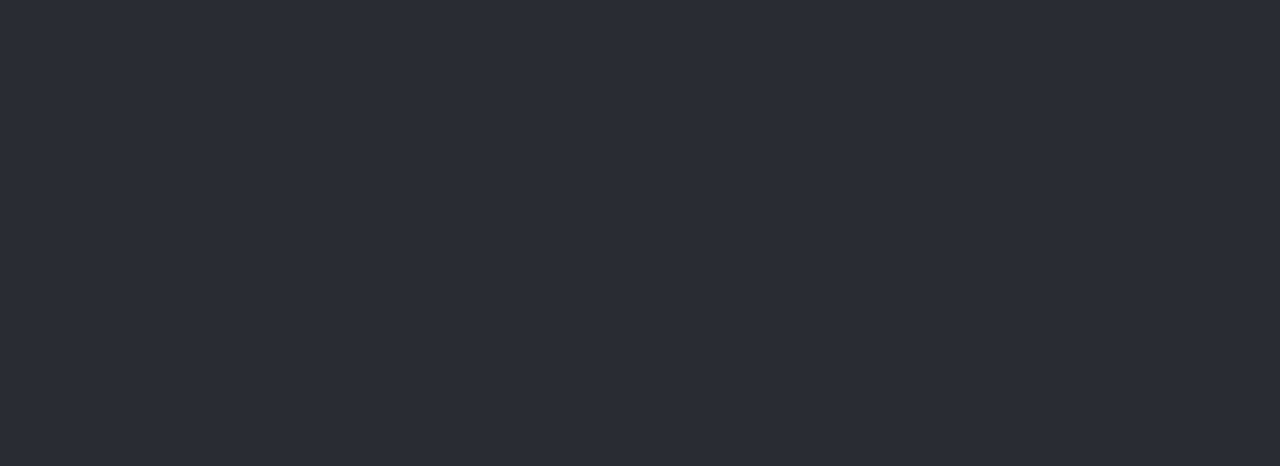
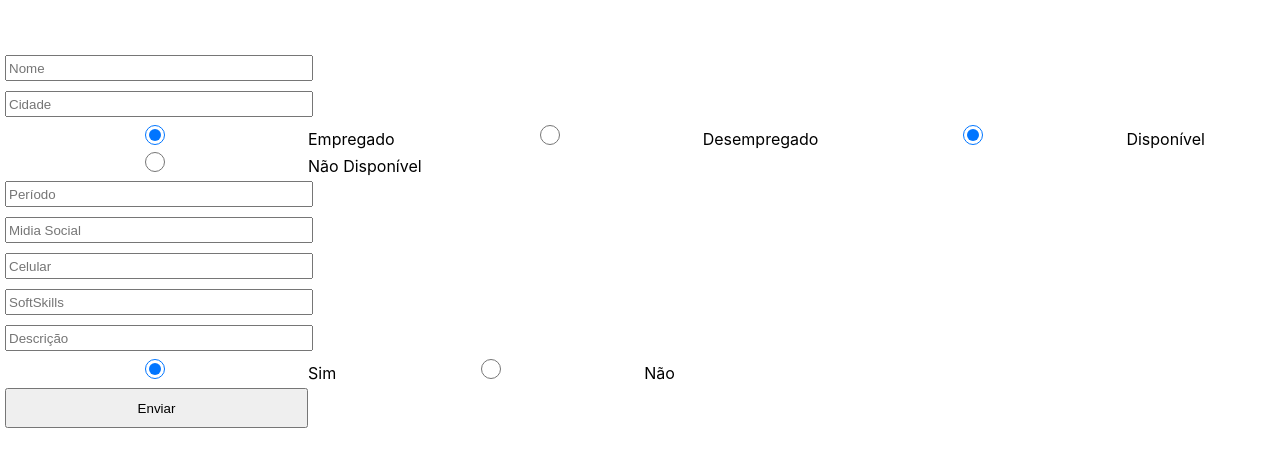
Before and after one commit to arv1983/Projeto-Panelinha-Colegio, a React (Create React App) app: page / in a window 1280 px wide. Shown: the top 466 px of the page. Built offline with nearby package versions, Linux system fonts and the light colour scheme.

Commit message:
feat:(UpProfileDev)

```diff
--- a/src/App.css
+++ b/src/App.css
@@ -2,16 +2,7 @@
   text-align: center;
 }
 
-.App-logo {
-  height: 40vmin;
-  pointer-events: none;
-}
 
-@media (prefers-reduced-motion: no-preference) {
-  .App-logo {
-    animation: App-logo-spin infinite 20s linear;
-  }
-}
 
 .App-header {
   background-color: #282c34;
--- a/src/App.js
+++ b/src/App.js
@@ -1,11 +1,17 @@
-import './App.css';
+
+import CreateProfileDev from './components/CreateProfileDev';
+
+
 
 function App() {
   return (
     <div className="App">
-      <header className="App-header">
+         <div>
+      <CreateProfileDev/>
 
-      </header>
+      </div>
+
+
     </div>
   );
 }
--- /dev/null
+++ b/src/components/CreateProfileDev/index.js
@@ -0,0 +1,121 @@
+import * as yup from "yup";
+import { useForm } from "react-hook-form";
+import { yupResolver } from "@hookform/resolvers/yup";
+import { useState } from "react";
+import {Container} from "./styles"
+
+const CreateProfileDev= () => {
+  // const token = useState(()=>{
+  //   const localToken = localStorage.getItem("token") || "";
+  //   if(!localToken){
+  //     return "";
+  //   }
+  //    return JSON.parse(localToken);
+
+  // })
+
+
+
+
+  const schema = yup.object().shape({
+     name: yup.string().max(20).required(),
+     city: yup.string().max(20).required(),
+     have_job:yup.boolean("The value must be boolean")
+     .required("Required field")
+     .nullable(),
+     avaliable_job:yup.boolean("The value must be boolean")
+     .required("Required field")
+     .nullable(),
+     quarter: yup.string().max(1),
+     social_medias:yup.string().max(25),
+     cellPhone:yup.string().max(12).required(),
+     softSkills:yup.string(),
+     description:yup.string().max(400).required(),
+     is_coach:yup.boolean("The value must be boolean")
+     .required("Required field")
+     .nullable()
+
+  });
+
+  const{register,handleSubmit, formState:{errors}} = useForm({
+resolver:yupResolver(schema)
+  });
+
+
+const handleCreate=(data)=>{
+// api.patch("endereço", data, {headers:{
+//   Authorization: `Bearer ${token}`
+// }}).then(res=>console.log(res).catch(e=>console.log(e)));
+console.log(data);
+}
+
+
+
+  return (
+    <>
+     <Container>
+      <form onSubmit={handleSubmit(handleCreate)}>
+
+        <div>
+        <input {...register("name")} placeholder="Nome"/>
+        </div>
+
+        <div>
+        <input {...register("city")} placeholder="Cidade"/>
+        </div>
+
+
+        <input  {...register("have_job")}type="radio"  value="true" checked/>
+         <label>Empregado</label>
+        <input   {...register("have_job")} type="radio" value="false"/>
+          <label >Desempregado</label>
+
+
+        <input  {...register("avaliable_job")}type="radio"  value="true" checked/>
+         <label>Disponível</label>
+        <input   {...register("avaliable_job")} type="radio" value="false"/>
+          <label >Não Disponível</label>
+
+        <div>
+        <input {...register("quarter")} placeholder="Período"/>
+        </div>
+
+        <div>
+        <input {...register("social_medias")} placeholder="Midia Social"/>
+        </div>
+
+        <div>
+        <input {...register("cellPhone")} placeholder="Celular"/>
+        </div>
+
+        <div>
+        <input {...register("softSkills")} placeholder="SoftSkills"/>
+        </div>
+
+      <div>
+        <input {...register("description")} placeholder="Descrição"/>
+        </div>
+
+
+        <input  {...register("is_coach")}type="radio"  value="true"  checked/>
+         <label>Sim</label>
+        <input   {...register("is_coach")} type="radio" value="false"/>
+          <label >Não</label>
+
+        <div>
+        <button type="submit">Enviar </button>
+        </div>
+
+      </form>
+        </Container>
+
+
+
+
+    </>
+  );
+};
+
+
+
+export default CreateProfileDev;
--- /dev/null
+++ b/src/components/CreateProfileDev/styles.js
@@ -0,0 +1,27 @@
+import styled from "styled-components";
+
+export const Container=styled.div`
+display:flex;
+flex-direction:column;
+align-items:center;
+margin:50px auto;
+input{
+    width:300px;
+    height:20px;
+
+}
+div{
+    padding:5px
+
+}
+
+button{
+    width:303px;
+    height:40px;
+
+}
+
+
+
+
+`
```
Also changed, not shown: package.json (+8 -1 lines), 1 other file (tests, documents, lock files or other folders).
